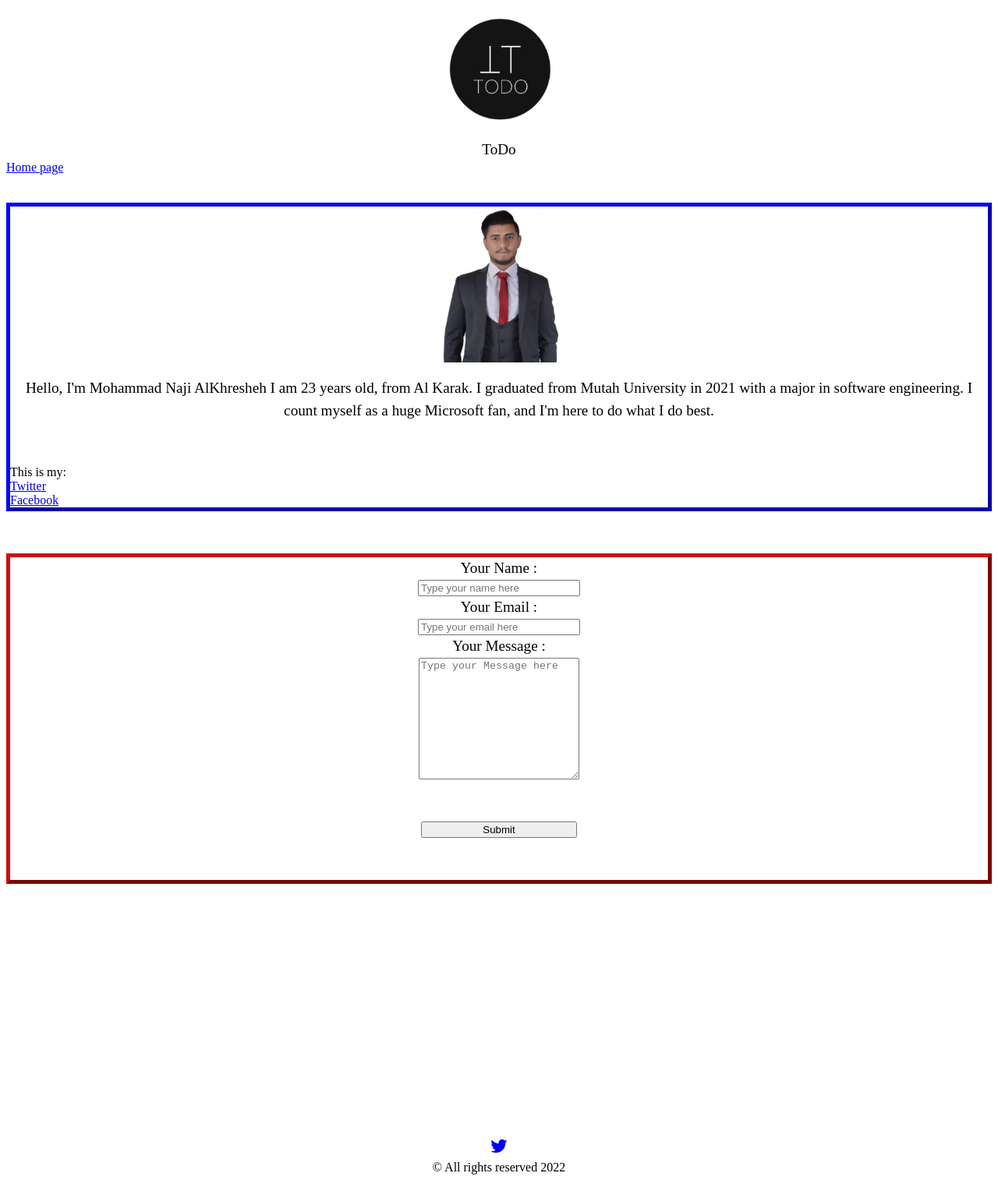
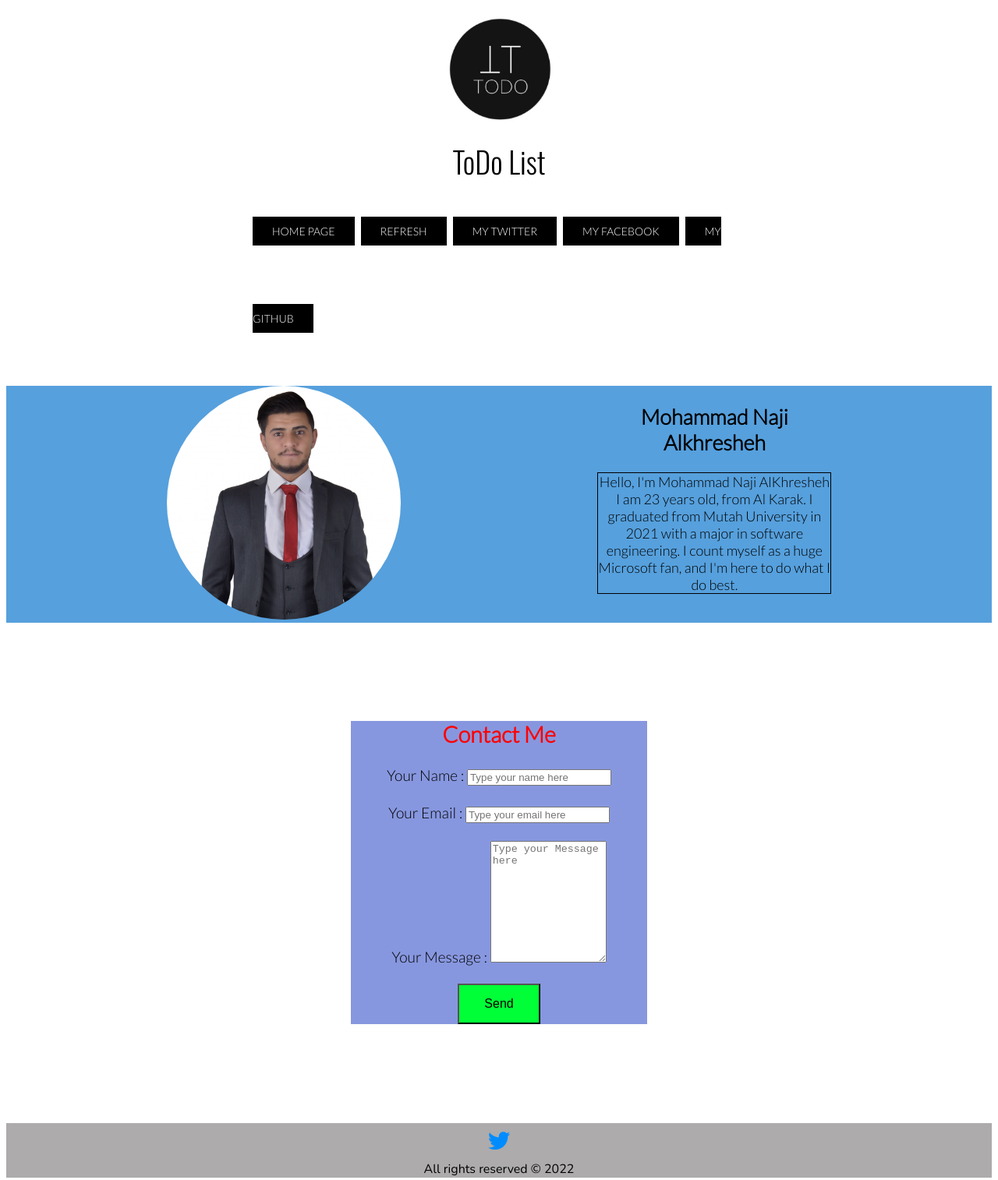
Before and after one commit to MohammadNaji98/todo-project, a plain HTML site: page about.html in a window 1280 px wide. Shown: the whole page at 78% size. Drawn offline with nearby package versions, Linux system fonts and the light colour scheme; a web font is replaced by a local one.

Commit message:
CSS Work

```diff
--- a/about.html
+++ b/about.html
@@ -6,43 +6,53 @@
     <meta name="viewport" content="width=device-width, initial-scale=1.0">
     <title>about</title>
     <link rel="stylesheet" href="https://cdnjs.cloudflare.com/ajax/libs/font-awesome/4.7.0/css/font-awesome.min.css">
+    <link rel="stylesheet" href="style/about.css">
 </head>
 <body>
     <header>
-        <img src="assets/Logo.jpg" alt="Our Logo" style="display: block;margin-left: auto;margin-right: auto;width: 200px;">
-        <label style="display: block;text-align: center;line-height: 150%;font-size:larger;">ToDo</label>
+        <img src="assets/Logo.jpg" alt="Our Logo" id="logo">
+        <label id="Site_Name">ToDo List</label>
         <nav>
             <a href="index.html">Home page</a>
+            <a href="about.html">Refresh</a>
+            <a href="https://twitter.com/Mohammad_Naji10">My Twitter</a>
+            <a href="https://web.facebook.com/Mohammad.Naji.Alkhresheh.1998">My Facebook</a>
+            <a href="https://github.com/MohammadNaji98">My Github</a>
         </nav>
     </header>
     <br><br>
     <main>
-        <form action="" style="border:blue; border-width:5px; border-style:outset;">
-        <img src="assets/Mohammad.jpg" alt="This is my photo" style="display: block;margin-left: auto;margin-right: auto;width: 200px;">
-        <p style="display: block;text-align: center;line-height: 150%;font-size:larger;">Hello, I'm Mohammad Naji AlKhresheh I am 23 years old, from Al Karak. I graduated from Mutah University in 2021 with a major in software engineering. I count myself as a huge Microsoft fan, and I'm here to do what I do best.</p>
-        <br><br>
-        This is my: <br>
-        <a href="https://twitter.com/Mohammad_Naji10">Twitter</a><br>
-        <a href="https://web.facebook.com/Mohammad.Naji.Alkhresheh.1998">Facebook</a><br>
-        </form>
-        <br><br><br>
-        <form action="" style="border:rgb(206, 14, 14); border-width:5px; border-style:outset;">
-            <label style="display: block;text-align: center;line-height: 150%;font-size:larger;">Your Name :</label>
-            <input type="text" placeholder="Type your name here" style="display: block;margin-left: auto;margin-right: auto;width: 200px;">
-            <label style="display: block;text-align: center;line-height: 150%;font-size:larger;">Your Email :</label>
-            <input type="text" placeholder="Type your email here" style="display: block;margin-left: auto;margin-right: auto;width: 200px;">
-            <label style="display: block;text-align: center;line-height: 150%;font-size:larger;">Your Message :</label>
-            <textarea name="" id="" cols="15" rows="10" placeholder="Type your Message here" style="display: block;margin-left: auto;margin-right: auto;width: 200px;" ></textarea>
-            <br><br><br>
-            <input type="submit" style="display: block;margin-left: auto;margin-right: auto;width: 200px;">
-            <br><br><br>
-        </form>
+    <section class="hero">
+        <div class="hero-content">
+        <img src="assets/Mohammad.jpg" alt="This is my photo" >
+        </div>
+        <div class="hero-content2">
+            <h1>Mohammad Naji Alkhresheh</h1>
+            <p >Hello, I'm Mohammad Naji AlKhresheh I am 23 years old, from Al Karak. I graduated from Mutah University in 2021 with a major in software engineering. I count myself as a huge Microsoft fan, and I'm here to do what I do best.</p>
+        </div>
+    </section>
+    <section class="message_me">
+        <div class="message-content">
+            <h1>Contact Me</h1>
+                <label>Your Name :</label>
+                <input type="text" placeholder="Type your name here" >
+                <br><br>
+                <label >Your Email :</label>
+                <input type="text" placeholder="Type your email here" >
+                <br><br>
+                <label >Your Message :</label>
+                <textarea name="" id="" cols="16" rows="10" placeholder="Type your Message here"  ></textarea>
+                <br><br>
+                <div class="mesasage-content2">
+                <button>Send</button>
+                </div>
 
+        </div>
+    </section>
     </main>
-    <br><br><br><br><br><br><br><br><br><br><br><br><br><br><br><br><br><br>
     <footer>
-        <a href="https://twitter.com/Mohammad_Naji10" style="display: block;text-align: center;line-height: 150%;font-size:medium;"><i style="font-size:24px" class="fa">&#xf099;</i></a>
-        <label style="display: block;text-align: center;line-height: 150%;font-size:medium;">© All rights reserved 2022</label>
+        <a href="https://twitter.com/Mohammad_Naji10"><i class="fa">&#xf099;</i></a>
+        <label>All rights reserved © 2022</label>
     </footer>
 </body>
 </html>
--- a/style/about.css
+++ b/style/about.css
@@ -0,0 +1,117 @@
+@import url('https://fonts.googleapis.com/css2?family=Lato:wght@100;300&family=Roboto:wght@100;300;400;500;700&display=swap');
+@import url('https://fonts.googleapis.com/css2?family=Oswald:wght@300&family=Syne+Tactile&display=swap');
+@import url('https://fonts.googleapis.com/css2?family=Nunito&display=swap');
+#logo{
+    display: block;
+    margin-left: auto;
+    margin-right: auto;
+    width: 200px;
+}
+header {
+    font-size: xx-large;
+    width: 50%;
+    line-height: 3.5;
+    margin: auto;
+    display: block;
+    align-items: center;
+    height:fit-content;
+    justify-content: space-between;
+    /*background-color: aquamarine;*/
+  }
+  header nav a {
+    text-transform: uppercase;
+    font-size: 14px;
+    padding: 10px 25px;
+    font-family: 'Lato', sans-serif;
+    font-weight: 300;
+    background-color: #000;
+    text-decoration: none;
+    color: rgb(255, 255, 255);
+  }
+  header nav a:hover {
+    color: #3bfd00;
+  }
+  #Site_Name{
+    font-family: 'Oswald', sans-serif;
+    display: block;
+    text-align: center;
+    line-height: 150%;
+    font-size:larger;
+  }
+    .hero-content img{
+      width: 100%;
+      border-radius: 50%;
+
+  }
+  .hero {
+    background-color: #56a0dd;
+    width: 100%;
+    height: fit-content;
+    display:inline-flex;
+    text-align: center;
+    gap: 20%;
+    justify-content:center;
+   }
+
+  .hero-content {
+    width: 300px;
+    text-align:center;
+  }
+  .hero-content2 {
+    font-family: 'Lato', sans-serif;
+    font-size:large;
+    width: 300px;
+    text-align:center;
+  }
+  .hero-content2 p{
+      border: 1px #000 solid;
+  }
+  .message_me{
+    margin-top: 10%;
+    font-family: 'Lato', sans-serif;
+    font-size: larger;
+    gap: 0px ;
+    justify-content: space-around;
+    text-align: left;
+    display: block;
+    text-align: center;
+
+  }
+  .message-content{
+    width: 30%;
+    height: fit-content;
+    margin: auto;
+    gap: 20%;
+    justify-content: space-around;
+    background-color:rgb(135, 151, 223);
+  }
+  .message-content h1{
+    text-align: center;
+    color: red;
+
+  }
+  .message_me button{
+    padding: 15px 32px;
+    text-align: center;
+    text-decoration: none;
+    display: inline-block;
+    font-size: 16px;
+    background-color: rgb(0, 255, 55);
+  }
+
+  footer
+  {
+      background-color: rgb(173, 171, 171);
+      margin-top: 10%;
+      text-align: center;
+      font-family: 'Nunito', sans-serif;
+  }
+  footer a{
+    display: block;
+    text-align: center;
+    line-height: 150%;
+    font-size:xx-large;
+  }
+  footer i{
+    color: rgb(0, 140, 255);
+  }
--- a/style/index.css
+++ b/style/index.css
@@ -0,0 +1,91 @@
+@import url('https://fonts.googleapis.com/css2?family=Lato:wght@100;300&family=Roboto:wght@100;300;400;500;700&display=swap');
+@import url('https://fonts.googleapis.com/css2?family=Oswald:wght@300&family=Syne+Tactile&display=swap');
+@import url('https://fonts.googleapis.com/css2?family=Nunito&display=swap');
+#logo{
+display: block;
+margin-left: auto;
+margin-right: auto;
+width: 200px;
+}
+  header {
+    font-size: xx-large;
+    width: 50%;
+    line-height: 3.5;
+    margin: auto;
+    display: block;
+    align-items: center;
+    height:fit-content;
+    justify-content: space-between;
+    /*background-color: aquamarine;*/
+  }
+
+  header nav a {
+    text-transform: uppercase;
+    font-size: 14px;
+    padding: 10px 25px;
+    font-family: 'Lato', sans-serif;
+    font-weight: 300;
+    background-color: #000;
+  }
+
+  header nav a:hover {
+    color: #3bfd00;
+  }
+  #Site_Name{
+    display: block;
+    text-align: center;
+    line-height: 150%;
+    font-size:larger;
+    font-family: 'Oswald', sans-serif;
+
+  }
+  a {
+    text-decoration: none;
+    color: rgb(255, 255, 255);
+  }
+  table,td,th{
+      align-items: center;
+      text-align: center;
+      border: 2px solid black;
+  }
+  main{
+    width: fit-content;
+    line-height: 3.5;
+    margin:auto;
+    display:block;
+    align-items: center;
+    height:fit-content;
+    justify-content: space-between;
+    font-size:larger;
+    /*background-color: blue;*/
+  }
+  main table{
+    position: relative;
+    width: 900px;
+    height: fit-content;
+    font-family: 'Lato', sans-serif;
+
+  }
+  main th{
+      background-color: #87FF33;
+  }
+  main td{
+    padding: 10px 20px;
+
+  }
+  footer
+  {
+      margin-top: 10%;
+      background-color: rgb(173, 171, 171);
+      text-align: center;
+      font-family: 'Nunito', sans-serif;
+  }
+  footer a{
+    display: block;
+    text-align: center;
+    line-height: 150%;
+    font-size:xx-large;
+  }
+  footer i{
+    color: rgb(0, 140, 255);
+  }
```
Also changed, not shown: index.html (+19 -10 lines).
